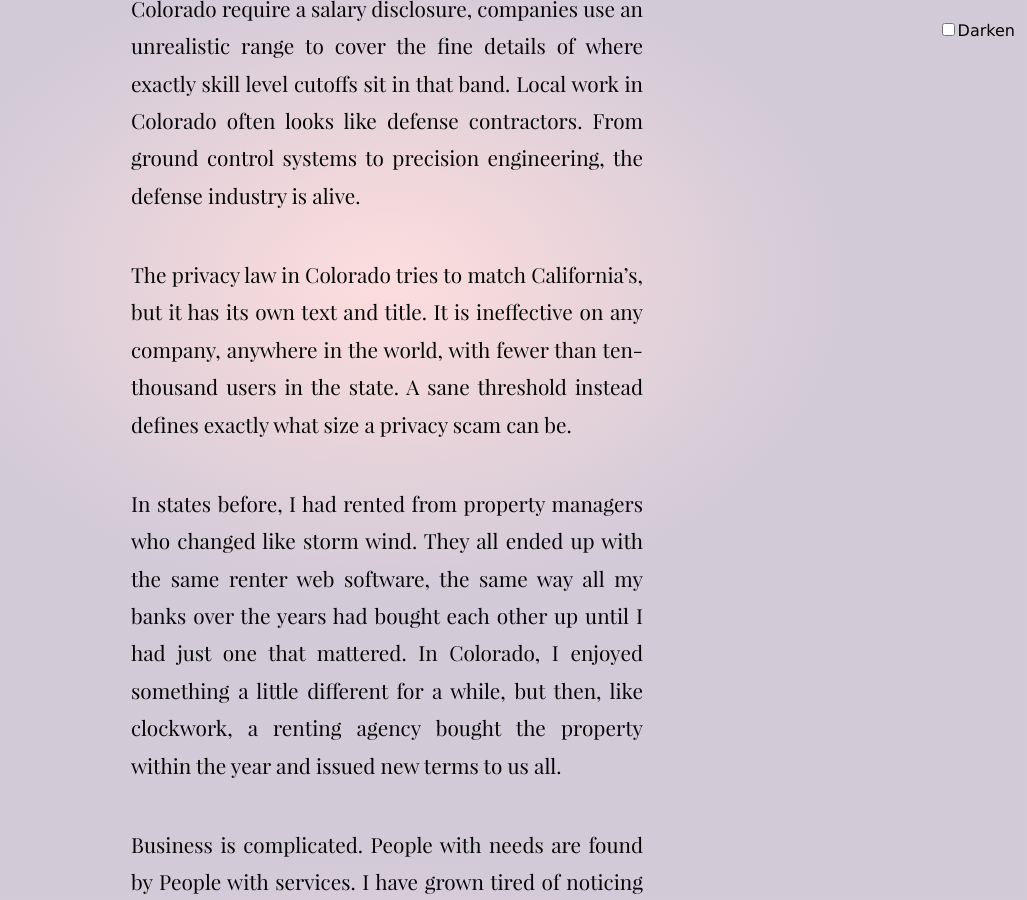
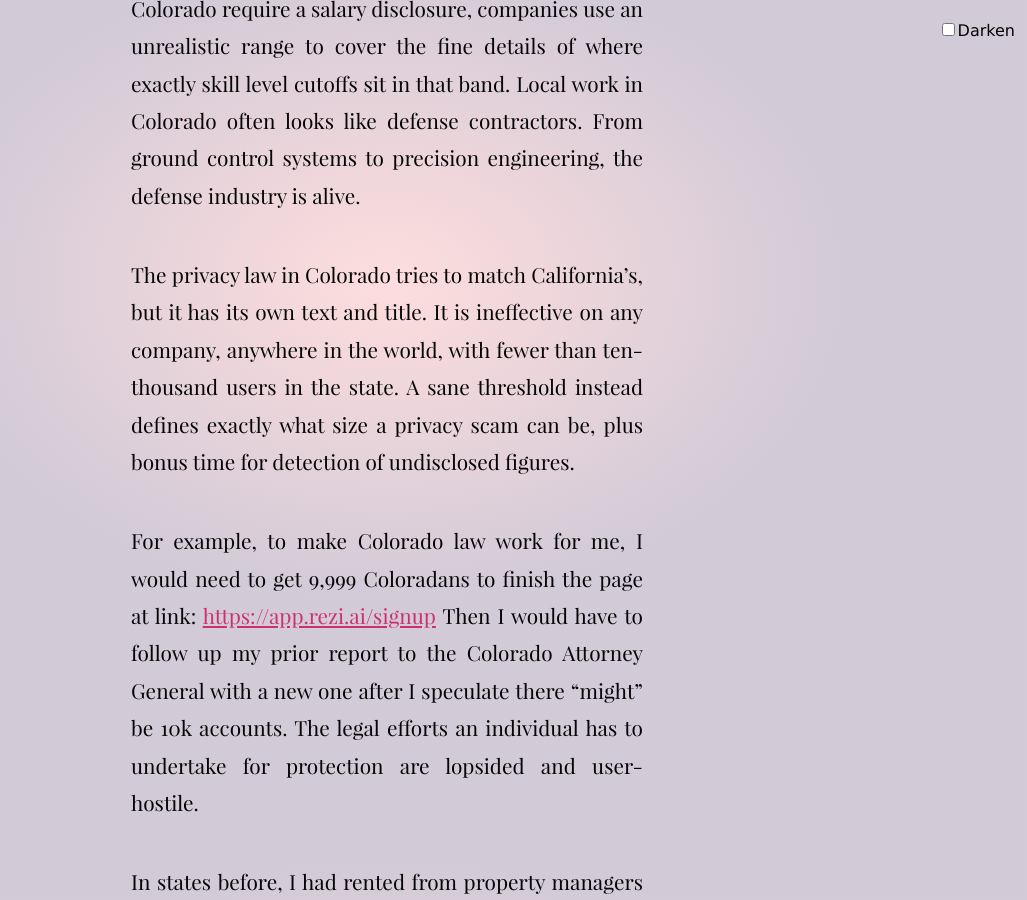
Before and after one commit to tiliv/antibody, a Jekyll site: the page built from docs/journal/autumn-ryan-Halfway-Democracy/index.md, in a window 1280 px wide and 900 px high, scrolled down 41569 px. Shown: the whole window, without its empty margins (253-1280 px from the left). Built offline with Jekyll 4.4.1, drawn with Linux system fonts in a browser that asks for light colours.

Commit message:
Add rezi.ai
Aay lmao

```diff
--- a/docs/journal/autumn-ryan-Halfway-Democracy/index.md
+++ b/docs/journal/autumn-ryan-Halfway-Democracy/index.md
@@ -298,7 +298,9 @@ Finding impactful local software work is difficult in a college town and in a po
 
 Hiring across state lines makes it hard to report salaries, so even though states like New York and Colorado require a salary disclosure, companies use an unrealistic range to cover the fine details of where exactly skill level cutoffs sit in that band. Local work in Colorado often looks like defense contractors. From ground control systems to precision engineering, the defense industry is alive.
 
-The privacy law in Colorado tries to match California's, but it has its own text and title. It is ineffective on any company, anywhere in the world, with fewer than ten-thousand users in the state. A sane threshold instead defines exactly what size a privacy scam can be.
+The privacy law in Colorado tries to match California's, but it has its own text and title. It is ineffective on any company, anywhere in the world, with fewer than ten-thousand users in the state. A sane threshold instead defines exactly what size a privacy scam can be, plus bonus time for detection of undisclosed figures.
+
+For example, to make Colorado law work for me, I would need to get 9,999 Coloradans to finish the page at link: [https://app.rezi.ai/signup](https://app.rezi.ai/signup) Then I would have to follow up my prior report to the Colorado Attorney General with a new one after I speculate there "might" be 10k accounts. The legal efforts an individual has to undertake for protection are lopsided and user-hostile.
 
 In states before, I had rented from property managers who changed like storm wind. They all ended up with the same renter web software, the same way all my banks over the years had bought each other up until I had just one that mattered. In Colorado, I enjoyed something a little different for a while, but then, like clockwork, a renting agency bought the property within the year and issued new terms to us all.
 
```
